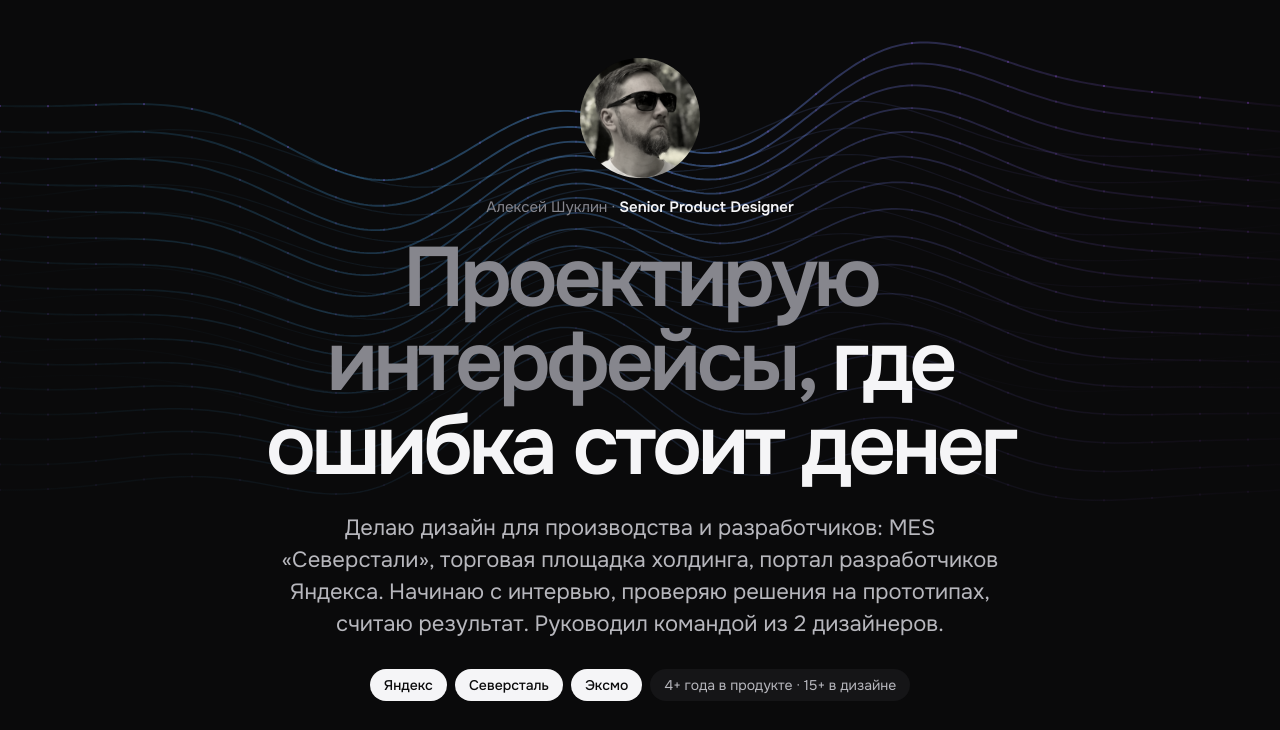
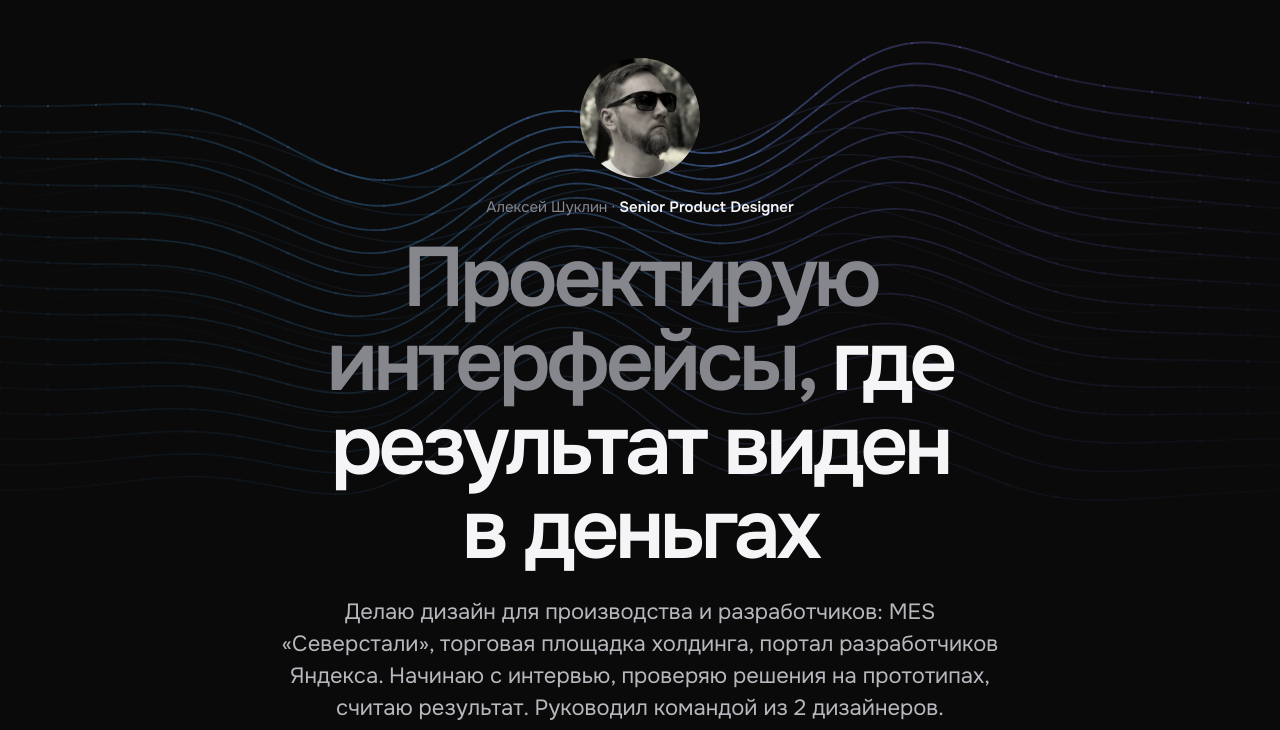
Before and after one commit to yugureshu-red/portfolio, a plain HTML site: page index.html in a window 1280 px wide. Shown: the part 70-800 px from the top of the page. Drawn offline with Linux system fonts and the light colour scheme; animation ran at ten frames a second.

Commit message:
Новый слоган в hero, .mcp.json в .gitignore
Co-Authored-By: Claude Sonnet 5.5 <noreply@anthropic.com>

```diff
--- a/index.html
+++ b/index.html
@@ -49,7 +49,7 @@
     <div class="wrap">
       <img class="avatar" src="assets/img/portrait.jpg" alt="Алексей Шуклин" width="600" height="800" fetchpriority="high">
       <p class="who">Алексей Шуклин · <b>Senior Product Designer</b></p>
-      <h1><span class="dim">Проектирую интерфейсы,</span> где ошибка стоит денег</h1>
+      <h1><span class="dim">Проектирую интерфейсы,</span> где результат виден в деньгах</h1>
       <p class="sub">Делаю дизайн для производства и разработчиков: MES «Северстали», торговая площадка холдинга, портал разработчиков Яндекса. Начинаю с интервью, проверяю решения на прототипах, считаю результат. Руководил командой из 2 дизайнеров.</p>
       <ul class="chips center" aria-label="Коротко обо мне">
         <li class="chip solid">Яндекс</li>
```
Also changed, not shown: 1 other file.
